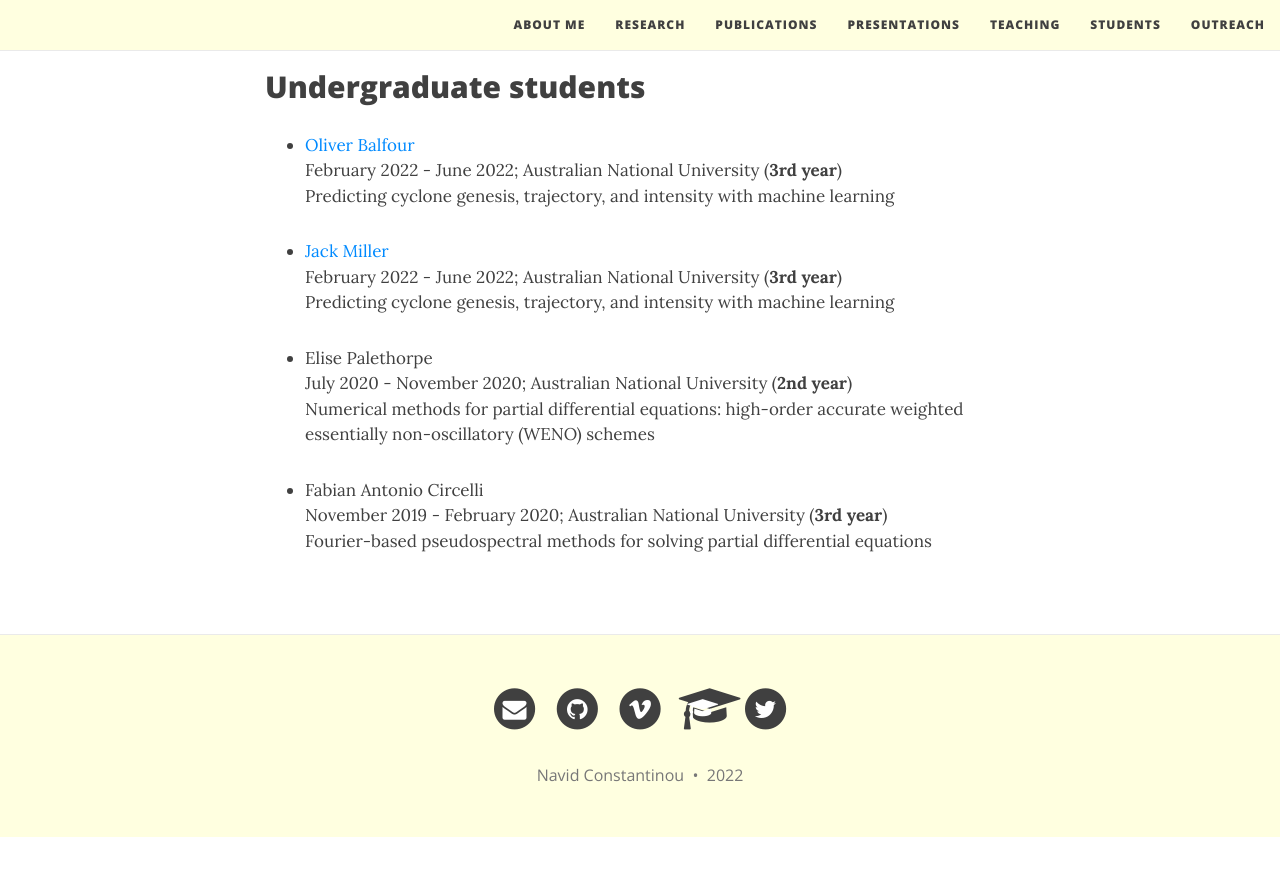
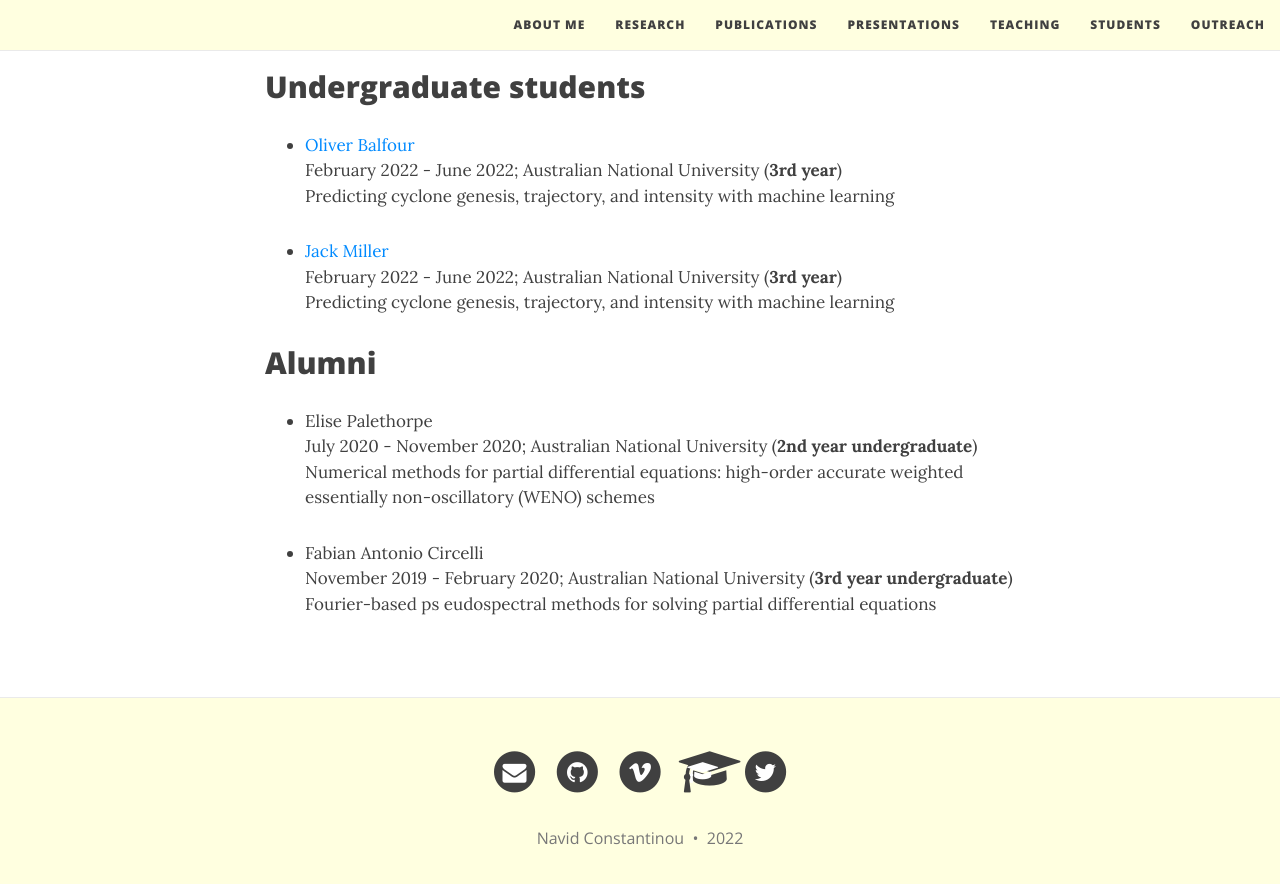
Before and after one commit to navidcy/navidcy.github.io, a Jekyll site: the page built from students.md, in a window 1280 px wide and 900 px high, scrolled down 638 px. Shown: the top 884 px of the window. Built offline with Jekyll 4.4.1, drawn with Linux system fonts in a browser that asks for light colours; nearby versions of some CDN libraries; before the commit the page ends 1475 px from its top, so only the background shows below that.

Commit message:
add alumni

```diff
--- a/students.md
+++ b/students.md
@@ -30,14 +30,15 @@ title: Students
   February 2022 - June 2022; Australian National University (**3rd year**) <br/>
   Predicting cyclone genesis, trajectory, and intensity with machine learning
 
+## Alumni
+
 - Elise Palethorpe <br/>
-  July 2020 - November 2020; Australian National University (**2nd year**) <br/>
+  July 2020 - November 2020; Australian National University (**2nd year  undergraduate**) <br/>
   Numerical methods for partial differential equations: high-order accurate weighted essentially non-oscillatory (WENO) schemes
 
 - Fabian Antonio Circelli <br/>
-  November 2019 - February 2020; Australian National University (**3rd year**) <br/>
-  Fourier-based pseudospectral methods for solving partial differential equations
-
+  November 2019 - February 2020; Australian National University (**3rd year  undergraduate**) <br/>
+  Fourier-based ps eudospectral methods for solving partial differential equations
 
 [ellie-website]: https://ongqingyee.github.io
 [dhruv-website]: https://earthsciences.anu.edu.au/people/students/dhruv-bhagtani
```
